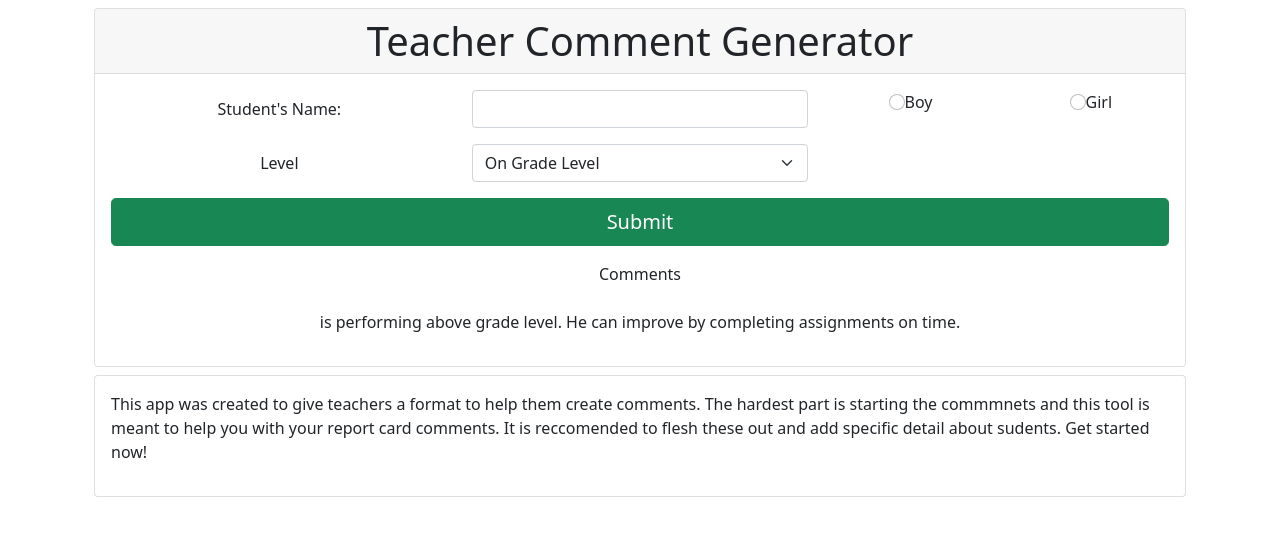
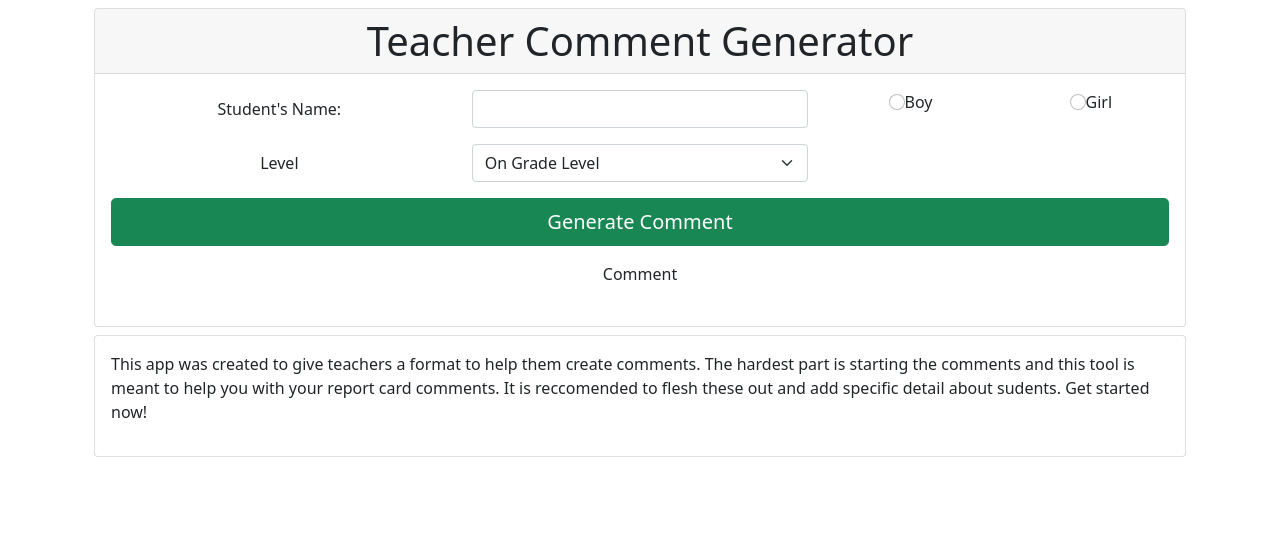
Before and after one commit to jsimmons01/comments-generator, a React (Create React App) app: page / in a window 1280 px wide. Shown: the top 536 px of the page. Built offline with nearby package versions, Linux system fonts and the light colour scheme.

Commit message:
Generates student comment

```diff
--- a/src/components/Home.js
+++ b/src/components/Home.js
@@ -1,6 +1,4 @@
-import { useState } from "react";
 import { Card, CardHeader, CardBody } from "reactstrap";
-import StudentComment from "./StudentComment";
 import StudentInfo from "./StudentInfo"
 
 
@@ -34,7 +32,7 @@ function Directions() {
     <div>
       <p>
         This app was created to give teachers a format to help them create
-        comments. The hardest part is starting the commmnets and this tool is
+        comments. The hardest part is starting the comments and this tool is
         meant to help you with your report card comments. It is reccomended to
         flesh these out and add specific detail about sudents. Get started now!
       </p>
--- a/src/components/StudentComment.js
+++ b/src/components/StudentComment.js
@@ -3,22 +3,21 @@ import { COMMENTS } from "../comments";
 
 
 
-const StudentComment = ({ studentName }) => {
+const StudentComment = ({ studentName, gender,level }) => {
 
-  const findComment = (
-    COMMENTS.find((comment) => comment.id > 3)
-  )
+  const studentComment = (
+    COMMENTS.filter((comment) => comment.gender === gender)).filter((comment) => comment.level === level)
+    console.log(studentComment)
 
 
   return(
 
-   <p>
-
-   {studentName} {findComment.text}
-
-  </p>
+    studentComment.map((comment) =>
+    <p key={comment.id}>
+   {studentName} {comment.text}
+    </p>
+   )
   )
-
 
 };
 
--- a/src/components/StudentInfo.js
+++ b/src/components/StudentInfo.js
@@ -32,6 +32,7 @@ class StudentInfo extends Component {
       gender: " ",
       level: "On Grade Level",
       comments: COMMENTS,
+      studentComment: false
 
     };
 
@@ -52,10 +53,11 @@ class StudentInfo extends Component {
   }
 
   toggleComment(){
-    alert("Loading...")
-    // this.setState({
-    //   comments: this.state.comments.map((comment) => <p key={comment.id}>{comment.text}</p>)
-    // })
+
+
+    this.setState({
+      studentComment: !this.state.studentComment
+    })
 
 
   }
@@ -123,19 +125,21 @@ class StudentInfo extends Component {
             <FormGroup row>
               <Col>
                 <Button type="submit" color="success" size="lg" block>
-                  Submit
+                  Generate Comment
                 </Button>
               </Col>
             </FormGroup>
             <FormGroup>
              <Label for="exampleText">
-                 Comments
+                 Comment
              </Label>
 
             </FormGroup>
-            <StudentComment studentName={this.state.studentName} />
+            <StudentComment studentName={this.state.studentName} gender={this.state.gender} level={this.state.level}  />
           </Form>
           {/* When submit is pressed then comment is presented */}
+
+
 
 
         </div>
```
